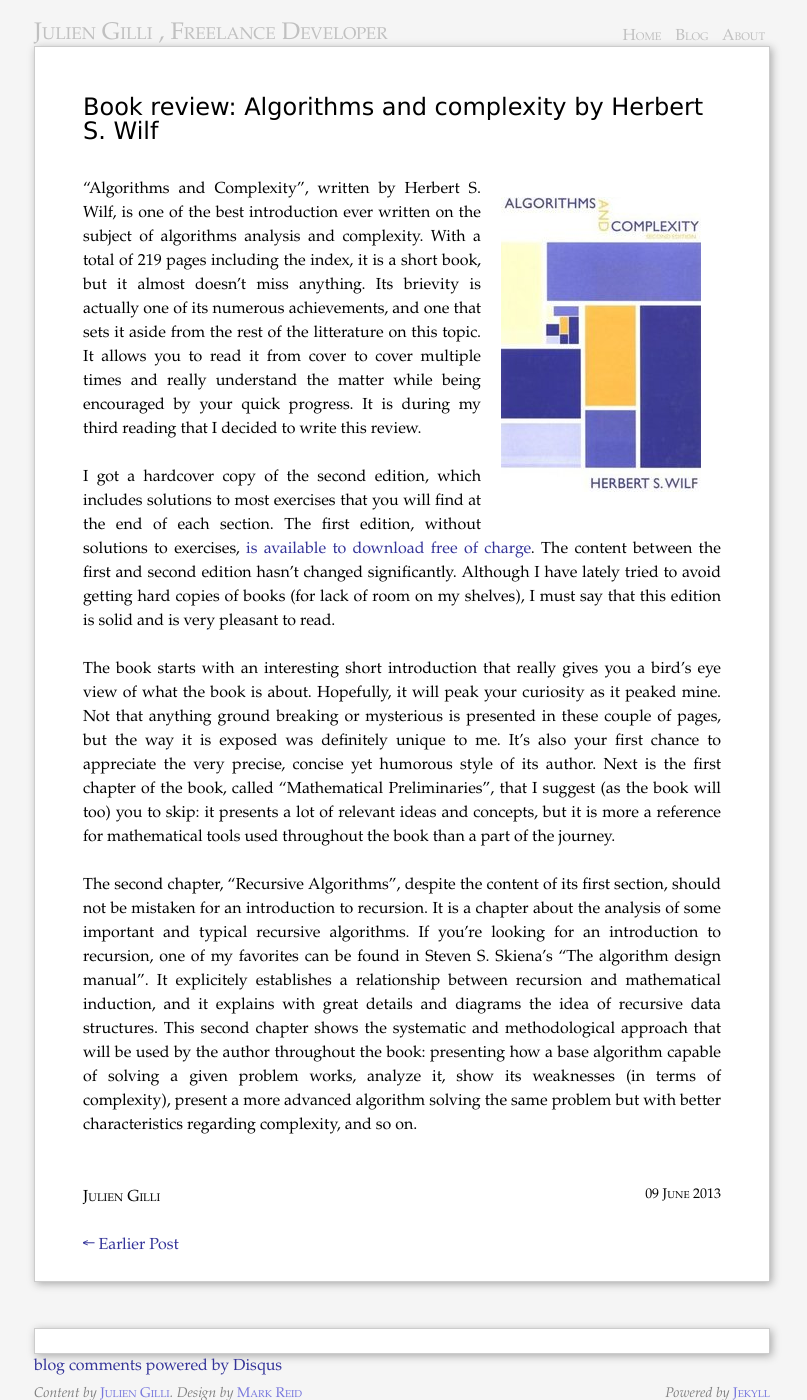
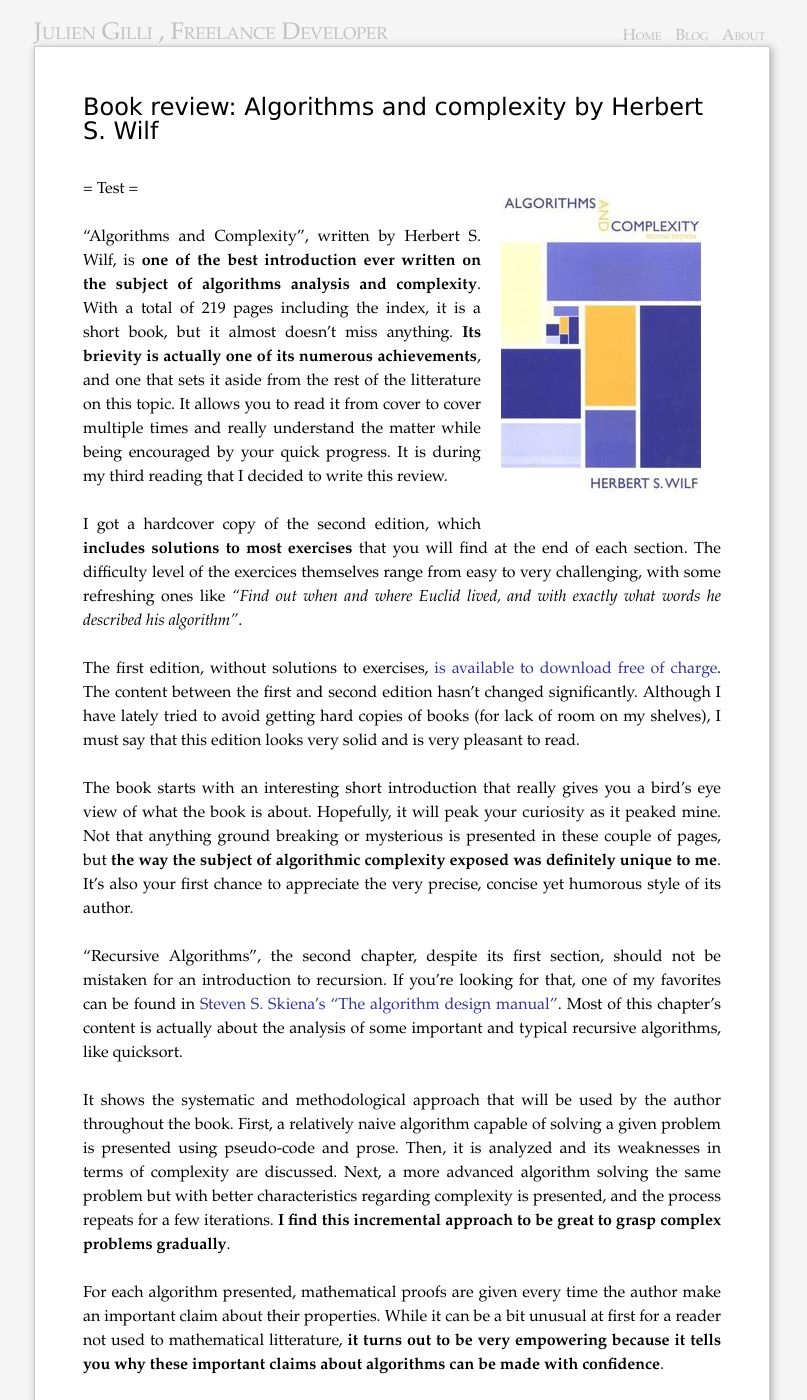
Before and after one commit to misterdjules/homepage, a Jekyll site: the page built from jekyll_version/_posts/2013-06-09-Book-review-Algorithms-and-complexity-by-Herbert-S.-Wilf.md, in a window 1280 px wide and 1400 px high. Shown: the whole window, without its empty margins (238-1045 px from the left). Built offline with Jekyll 4.4.1, drawn with Linux system fonts in a browser that asks for light colours; comment, search, counter and statistics services are not loaded; some of the changed text lies outside the part shown.

Commit message:
* Finished writing Algorithms and complexity book review.

```diff
--- a/jekyll_version/_posts/2013-06-09-Book-review-Algorithms-and-complexity-by-Herbert-S.-Wilf.md
+++ b/jekyll_version/_posts/2013-06-09-Book-review-Algorithms-and-complexity-by-Herbert-S.-Wilf.md
@@ -7,13 +7,27 @@
 ---
 {% include JB/setup %}
 
-<div style="float: right; margin: 20px;"><img src="/assets/algorithms_and_complexity_cover_small.jpg" alt="Book's cover"/></div>
+<div style="float: right; margin: 20px;"><a href="http://www.math.upenn.edu/~wilf/AlgComp3.html"><img src="/assets/algorithms_and_complexity_cover_small.jpg" alt="Book's cover"/></a></div>
 
-"Algorithms and Complexity", written by Herbert S. Wilf, is one of the best introduction ever written on the subject of algorithms analysis and complexity. With a total of 219 pages including the index, it is a short book, but it almost doesn't miss anything. Its brievity is actually one of its numerous achievements, and one that sets it aside from the rest of the litterature on this topic. It allows you to read it from cover to cover multiple times and really understand the matter while being encouraged by your quick progress. It is during my third reading that I decided to write this review.
+= Test =
 
-I got a hardcover copy of the second edition, which includes solutions to most exercises that you will find at the end of each section. The first edition, without solutions to exercises, [is available to download free of charge](http://www.math.upenn.edu/~wilf/AlgoComp.pdf). The content between the first and second edition hasn't changed significantly. Although I have lately tried to avoid getting hard copies of books (for lack of room on my shelves), I must say that this edition is solid and is very pleasant to read.
+"Algorithms and Complexity", written by Herbert S. Wilf, is __one of the best introduction ever written on the subject of algorithms analysis and complexity__. With a total of 219 pages including the index, it is a short book, but it almost doesn't miss anything. __Its brievity is actually one of its numerous achievements__, and one that sets it aside from the rest of the litterature on this topic. It allows you to read it from cover to cover multiple times and really understand the matter while being encouraged by your quick progress. It is during my third reading that I decided to write this review.
 
-The book starts with an interesting short introduction that really gives you a bird's eye view of what the book is about. Hopefully, it will peak your curiosity as it peaked mine. Not that anything ground breaking or mysterious is presented in these couple of pages, but the way it is exposed was definitely unique to me. It's also your first chance to appreciate the very precise, concise yet humorous style of its author. Next is the first chapter of the book, called "Mathematical Preliminaries", that I suggest (as the book will too) you to skip: it presents a lot of relevant ideas and concepts, but it is more a reference for mathematical tools used throughout the book than a part of the journey.
+I got a hardcover copy of the second edition, which __includes solutions to most exercises__ that you will find at the end of each section. The difficulty level of the exercices themselves range from easy to very challenging, with some refreshing ones like _"Find out when and where Euclid lived, and with exactly what words he described his algorithm"_.
 
-The second chapter, "Recursive Algorithms", despite the content of its first section, should not be mistaken for an introduction to recursion. It is a chapter about the analysis of some important and typical recursive algorithms. If you're looking for an introduction to recursion, one of my favorites can be found in Steven S. Skiena's "The algorithm design manual". It explicitely establishes a relationship between recursion and mathematical induction, and it explains with great details and diagrams the idea of recursive data structures.
-This second chapter shows the systematic and methodological approach that will be used by the author throughout the book: presenting how a base algorithm capable of solving a given problem works, analyze it, show its weaknesses (in terms of complexity), present a more advanced algorithm solving the same problem but with better characteristics regarding complexity, and so on.
+The first edition, without solutions to exercises, [is available to download free of charge](http://www.math.upenn.edu/~wilf/AlgoComp.pdf). The content between the first and second edition hasn't changed significantly. Although I have lately tried to avoid getting hard copies of books (for lack of room on my shelves), I must say that this edition looks very solid and is very pleasant to read.
+
+The book starts with an interesting short introduction that really gives you a bird's eye view of what the book is about. Hopefully, it will peak your curiosity as it peaked mine. Not that anything ground breaking or mysterious is presented in these couple of pages, but __the way the subject of algorithmic complexity exposed was definitely unique to me__. It's also your first chance to appreciate the very precise, concise yet humorous style of its author.
+
+"Recursive Algorithms", the second chapter, despite its first section, should not be mistaken for an introduction to recursion. If you're looking for that, one of my favorites can be found in [Steven S. Skiena's "The algorithm design manual"](http://www.algorist.com/). Most of this chapter's content is actually about the analysis of some important and typical recursive algorithms, like quicksort.
+
+It shows the systematic and methodological approach that will be used by the author throughout the book. First, a relatively naive algorithm capable of solving a given problem is presented using pseudo-code and prose. Then, it is analyzed and its weaknesses in terms of complexity are discussed. Next, a more advanced algorithm solving the same problem but with better characteristics regarding complexity is presented, and the process repeats for a few iterations. __I find this incremental approach to be great to grasp complex problems gradually__.
+
+For each algorithm presented, mathematical proofs are given every time the author make an important claim about their properties. While it can be a bit unusual at first for a reader not used to mathematical litterature, __it turns out to be very empowering because it tells you why these important claims about algorithms can be made with confidence__.
+
+The chapter about network flows follows the same pattern. However, __because the algorithms presented are a bit more complex, proofs and pseudo-code can become harder to follow in the absence of diagrams__. This is to me the only shortcoming of this book. Don't worry though, it won't prevent you from enjoying the excellent selection of algorithms and their brilliant analysis.
+
+Finally, __the last chapter about NP-completeness is another breakthrough of this work__. Each of the concepts that are necessary
+to grasp what NP-completeness are presented carefully, one step at a time. You can really get why the class of NP-complete problems is really important. __As usual, this chapter is supported by proofs and a very rigourous method, while maintaining an entertaining tone__.
+
+I can't recommend this book enough. It is special in many ways, and I think that anyone interested in algorithms should [get it](http://www.math.upenn.edu/~wilf/AlgComp3.html) and read it several times.
```
